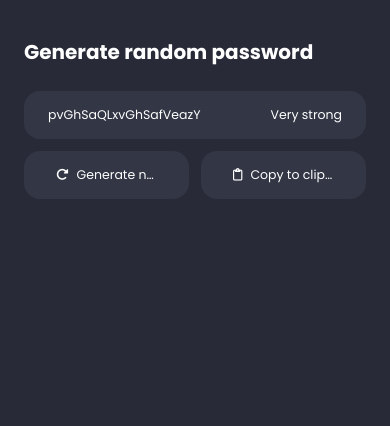
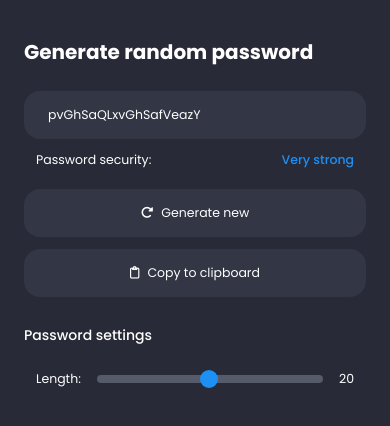
Before and after one commit to federicodesia/password_generator, a plain HTML site: page index.html in a window 390 px wide. Drawn offline with Linux system fonts and the light colour scheme.

Commit message:
Mobile version improvements

```diff
--- a/index.html
+++ b/index.html
@@ -23,6 +23,11 @@
                     <p class="input-suffix">Very strong</p>
                 </div>
 
+                <div class="security-container">
+                    <span>Password security: </span>
+                    <span class="password-security">Very strong</span>
+                </div>
+
                 <div class="button-container">
                     <button>
                         <i class="fa-solid fa-rotate-right"></i>
@@ -34,6 +39,15 @@
                     </button>
                 </div>
             </div>
+
+            <h2 class="password-settings">Password settings</h2>
+            <div class="settings-container">
+                <div class="row">
+                    <span>Length:</span>
+                    <input type="range" min="1" max="100" value="50" class="slider" id="myRange">
+                    20
+                </div>
+            </div>
         </div>
     </div>
 
--- a/styles.css
+++ b/styles.css
@@ -33,6 +33,11 @@ h1{
     text-overflow: ellipsis;
 }
 
+h2{
+    font-size: 14px;
+    font-weight: 500;
+}
+
 .password-container{
     display: flex;
     flex-direction: row;
@@ -52,6 +57,26 @@ button p{
     display: none;
 }
 
+.security-container{
+    display: none;
+    margin-top: 12px;
+    padding: 0px 12px;
+}
+
+.password-settings{
+    margin-top: 28px;
+}
+
+.settings-container{
+    margin-top: 28px;
+}
+
+/*
+=========================================
+        Desktop & Tablet media query
+=========================================
+*/
+
 @media only screen and (min-width: 481px) {
     body{
         background-color: #525461;
@@ -69,7 +94,17 @@ button p{
         box-shadow: rgba(0, 0, 0, 0.25) 0px 25px 50px -12px;
         width: 500px;
     }
+
+    .password-settings{
+        display: none;
+    }
 }
+
+/*
+=========================================
+            Tablet media query
+=========================================
+*/
 
 @media only screen and (max-width: 800px) {
     .password-container{
@@ -80,12 +115,12 @@ button p{
         display: flex;
         flex-direction: row;
         justify-content: space-between;
-        margin-top: 12px;
     }
 
     button{
         width: calc(50% - 6px);
         margin-left: 0;
+        margin-top: 12px;
         padding: 0px 32px;
 
         display: flex;
@@ -98,6 +133,39 @@ button p{
     button p{
         display: inline-block;
         margin-left: 8px;
+    }
+}
+
+/*
+=========================================
+            Mobile media query
+=========================================
+*/
+
+@media only screen and (max-width: 480px) {
+    .button-container{
+        display: flex;
+        flex-direction: column;
+        margin-top: 8px;
+    }
+
+    button {
+        width: 100%;
+    }
+
+    .input-suffix{
+        display: none;
+    }
+
+    .security-container{
+        display: flex;
+        flex-direction: row;
+        justify-content: space-between;
+    }
+
+    .settings-container{
+        margin-top: 24px;
+        padding: 0px 12px;
     }
 }
 
@@ -117,4 +185,37 @@ button p{
     position: relative;
     white-space: nowrap;
     padding-left: 16px;
+
+    color: #1D90F5;
+    font-weight: 500;
 }
+
+.password-security{
+    color: #1D90F5;
+    font-weight: 500;
+}
+
+.row{
+    display: flex;
+    flex-direction: row;
+    align-items: center;
+}
+
+.slider {
+    -webkit-appearance: none;
+    background: #555B69;
+    border-radius: 4px;
+    height: 8px;
+    margin: 0px 16px;
+    flex-grow: 1;
+}
+
+.slider::-webkit-slider-thumb {
+    -webkit-appearance: none;
+    appearance: none;
+    width: 18px;
+    height: 18px;
+    border-radius: 50%;
+    background: #1D90F5;
+    cursor: pointer;
+}
```
